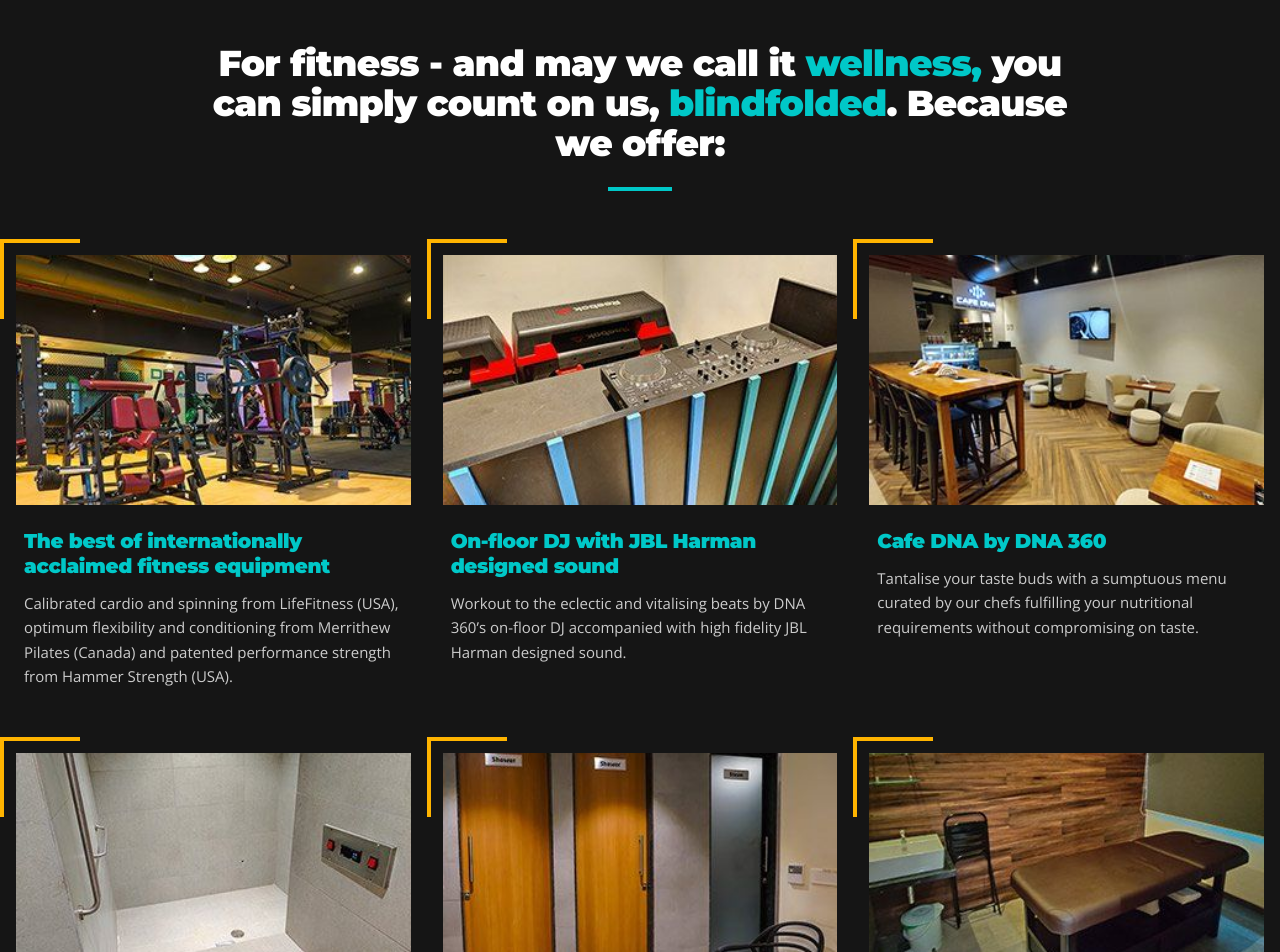
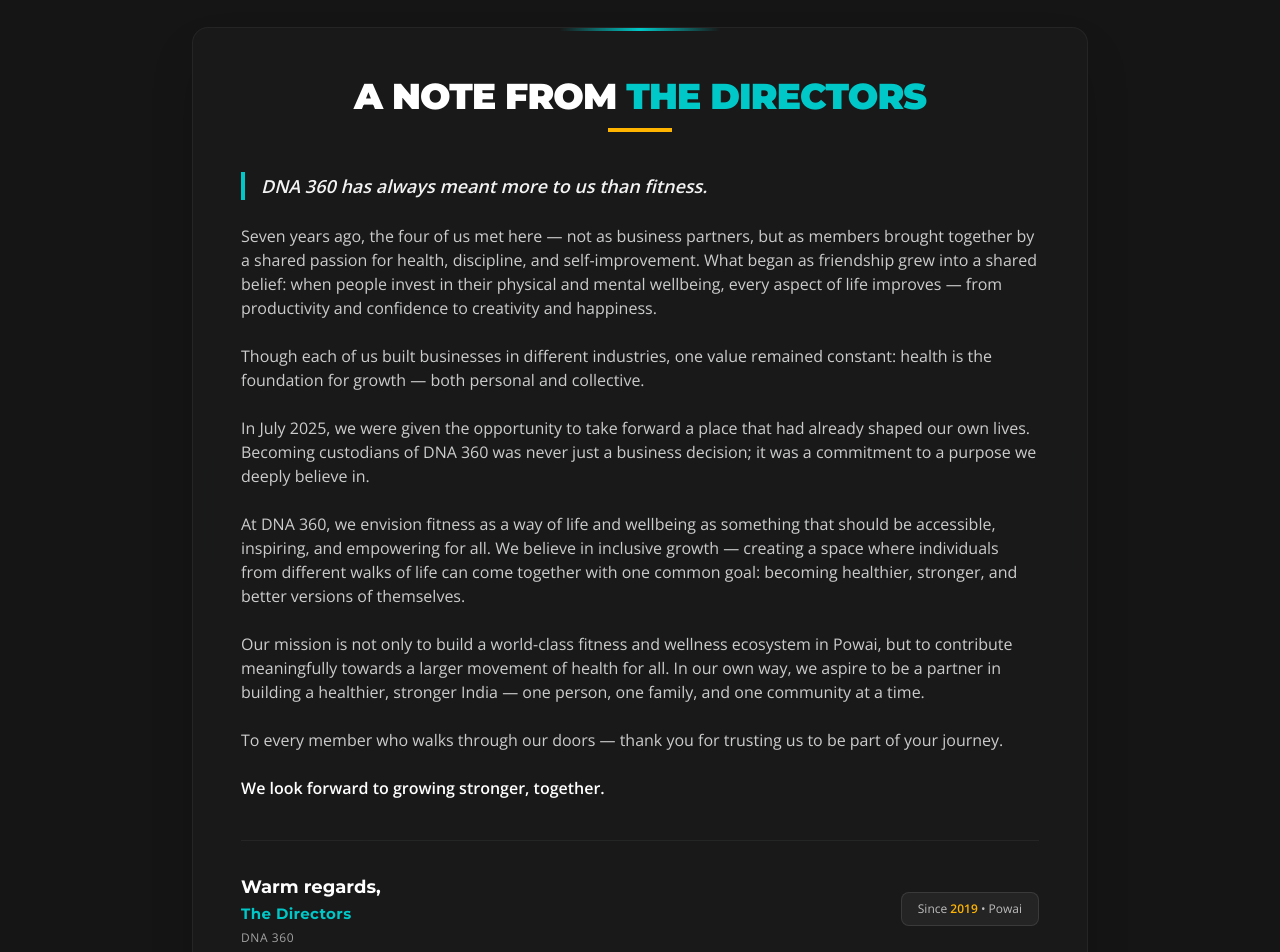
Before and after one commit to ke7innnn/dna360, a Next.js app: page /about in a window 1280 px wide. Shown: the part 1300-2252 px from the top of the page. Built offline with nearby package versions, Linux system fonts and the light colour scheme.

Commit message:
feat: add 'A Note From The Directors' section to about page

```diff
--- a/app/about/page.tsx
+++ b/app/about/page.tsx
@@ -160,6 +160,72 @@
           </div>
         </section>
 
+        {/* A Note From The Directors Section */}
+        <section className="py-20 px-4 bg-[#151515] relative overflow-hidden">
+          {/* Subtle background glow */}
+          <div className="absolute top-1/2 left-1/2 -translate-x-1/2 -translate-y-1/2 w-[500px] h-[500px] bg-[#00c8c8]/5 rounded-full blur-[120px] pointer-events-none" />
+
+          <div className="max-w-4xl mx-auto relative z-10">
+            <motion.div
+              className="bg-[#1a1a1a]/90 backdrop-blur-md border border-white/5 p-8 md:p-12 rounded-2xl shadow-2xl relative"
+              initial={{ opacity: 0, y: 40 }}
+              whileInView={{ opacity: 1, y: 0 }}
+              viewport={{ once: true }}
+              transition={{ duration: 0.8 }}
+            >
+              {/* Top border highlight */}
+              <div className="absolute top-0 left-1/2 -translate-x-1/2 w-40 h-[3px] bg-gradient-to-r from-transparent via-[#00c8c8] to-transparent" />
+
+              <div className="text-center mb-10">
+                <h2 className="text-3xl md:text-4xl font-black font-montserrat text-white mb-3 uppercase tracking-tight">
+                  A Note From <span className="text-[#00c8c8]">The Directors</span>
+                </h2>
+                <div className="w-16 h-1 bg-[#ffb400] mx-auto" />
+              </div>
+
+              <div className="space-y-6 text-[#cccccc] font-opensans text-[15px] md:text-base leading-relaxed">
+                <p className="font-semibold text-white/95 text-lg border-l-4 border-[#00c8c8] pl-4 italic">
+                  DNA 360 has always meant more to us than fitness.
+                </p>
+                <p>
+                  Seven years ago, the four of us met here — not as business partners, but as members brought together by a shared passion for health, discipline, and self-improvement. What began as friendship grew into a shared belief: when people invest in their physical and mental wellbeing, every aspect of life improves — from productivity and confidence to creativity and happiness.
+                </p>
+                <p>
+                  Though each of us built businesses in different industries, one value remained constant: health is the foundation for growth — both personal and collective.
+                </p>
+                <p>
+                  In July 2025, we were given the opportunity to take forward a place that had already shaped our own lives. Becoming custodians of DNA 360 was never just a business decision; it was a commitment to a purpose we deeply believe in.
+                </p>
+                <p>
+                  At DNA 360, we envision fitness as a way of life and wellbeing as something that should be accessible, inspiring, and empowering for all. We believe in inclusive growth — creating a space where individuals from different walks of life can come together with one common goal: becoming healthier, stronger, and better versions of themselves.
+                </p>
+                <p>
+                  Our mission is not only to build a world-class fitness and wellness ecosystem in Powai, but to contribute meaningfully towards a larger movement of health for all. In our own way, we aspire to be a partner in building a healthier, stronger India — one person, one family, and one community at a time.
+                </p>
+                <p>
+                  To every member who walks through our doors — thank you for trusting us to be part of your journey.
+                </p>
+                <p className="font-semibold text-white mt-8">
+                  We look forward to growing stronger, together.
+                </p>
+              </div>
+
+              <div className="mt-10 pt-8 border-t border-white/5 flex flex-col md:flex-row justify-between items-start md:items-center gap-4">
+                <div>
+                  <p className="text-white font-montserrat font-bold text-lg">Warm regards,</p>
+                  <p className="text-[#00c8c8] font-bold font-montserrat text-[15px] tracking-wide mt-0.5">The Directors</p>
+                  <p className="text-white/60 font-opensans text-xs tracking-wider uppercase mt-1">DNA 360</p>
+                </div>
+                <div className="hidden md:block">
+                  <div className="px-4 py-2 bg-white/5 rounded-lg border border-white/10 text-xs text-white/70 font-opensans">
+                    Since <span className="text-[#ffb400] font-bold">2019</span> • Powai
+                  </div>
+                </div>
+              </div>
+            </motion.div>
+          </div>
+        </section>
+
         {/* Offerings Grid Section */}
         <section className="py-24 px-4 bg-[#151515]">
           <div className="max-w-7xl mx-auto">
```
